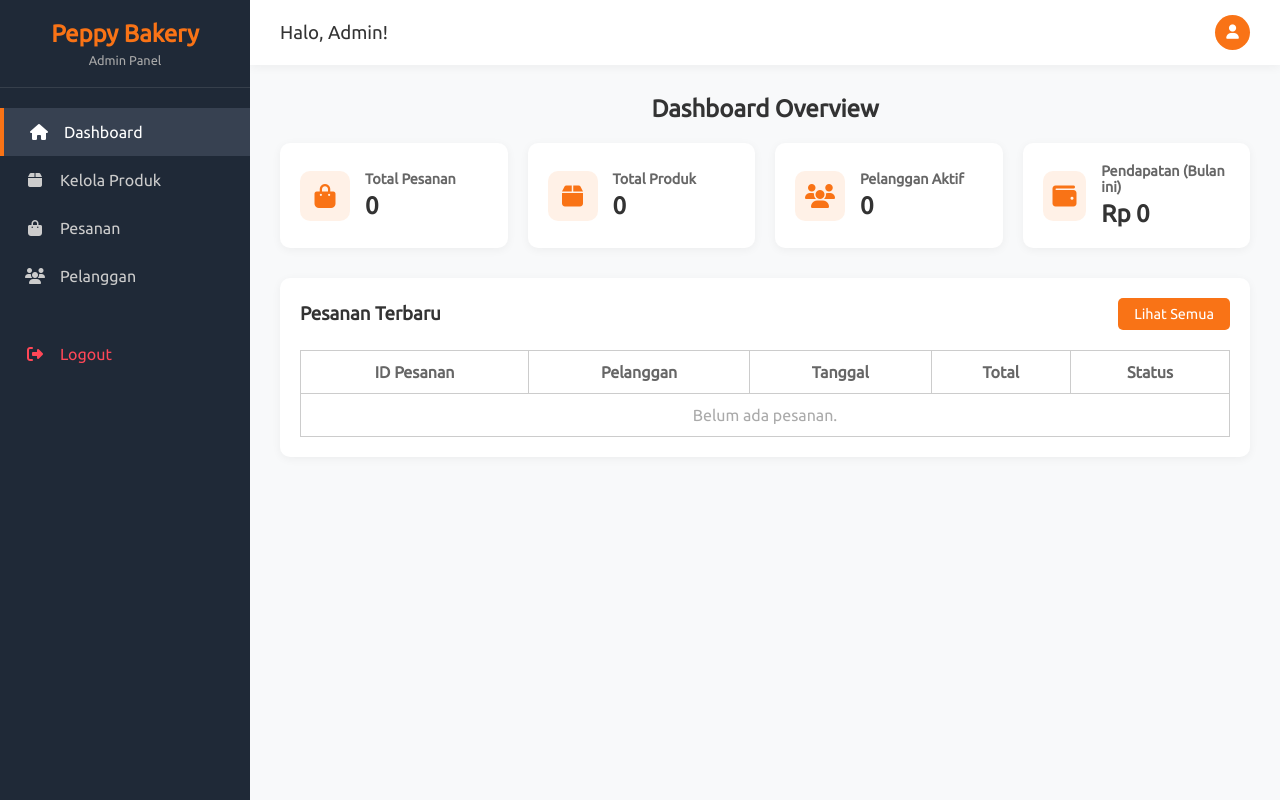
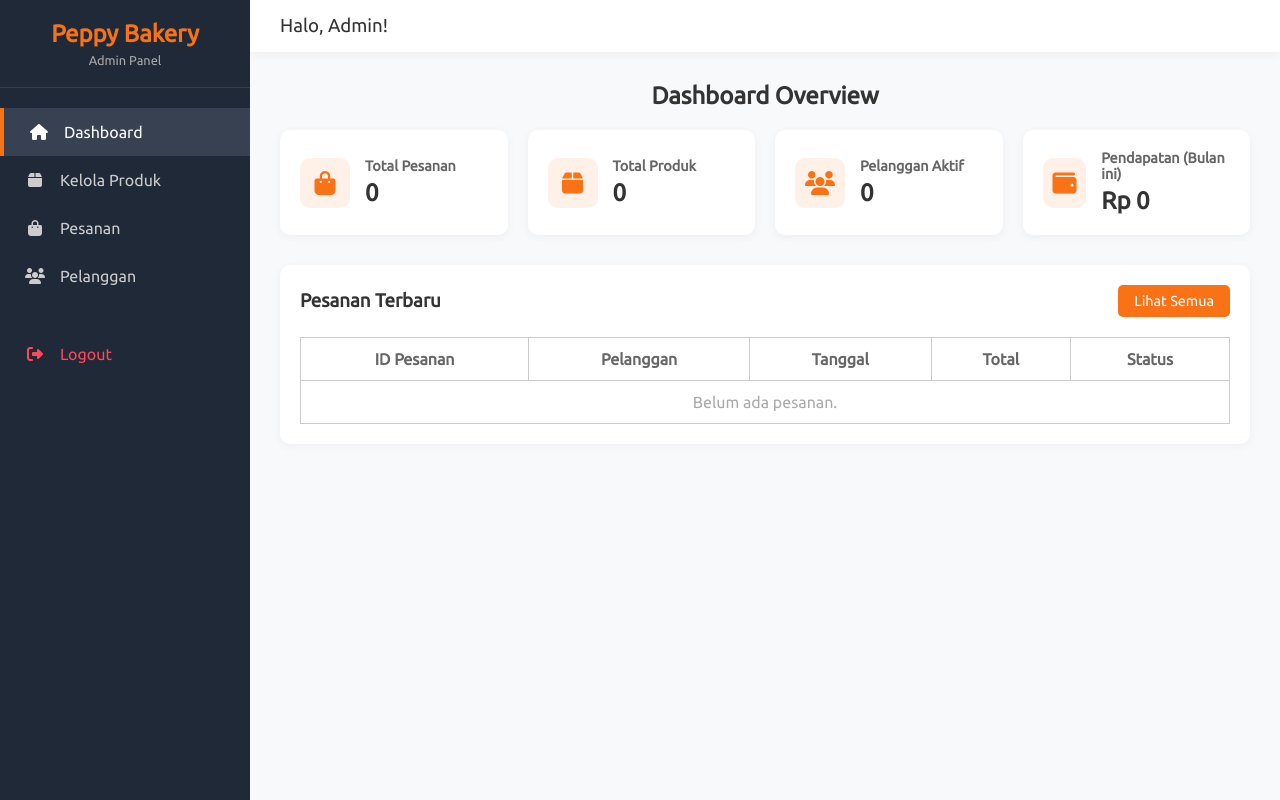
Before and after one commit to mars22144/peppy_bakery, a PHP site: page /admin/index_admin.php in a window 1280 px wide. Run offline with PHP 8.4, Linux system fonts and the light colour scheme; the visitor is signed in with stand-in values (Sample User, id 1); data that the repository does not hold is empty.

Commit message:
hps icon profile

```diff
--- a/admin/layouts/admin_header.php
+++ b/admin/layouts/admin_header.php
@@ -42,11 +42,6 @@ $base_url = '/peppy_bakery';
         <div>
             <h3 class="topbar-greeting">Halo, Admin!</h3>
         </div>
-        <div class="header-place">
-            <div class="topbar-avatar">
-                <i class="fas fa-user"></i>
-            </div>
-        </div>
     </div>
 
     <!-- Page Content -->
```
